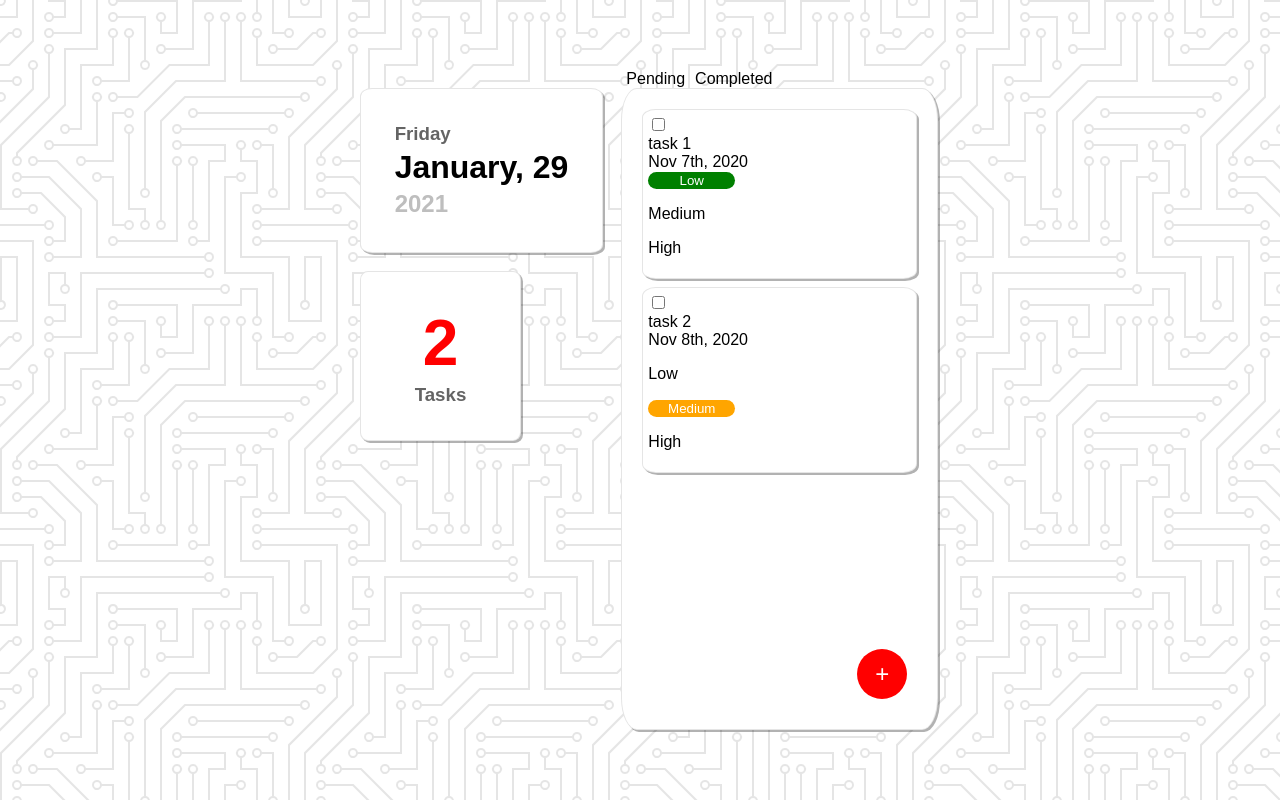
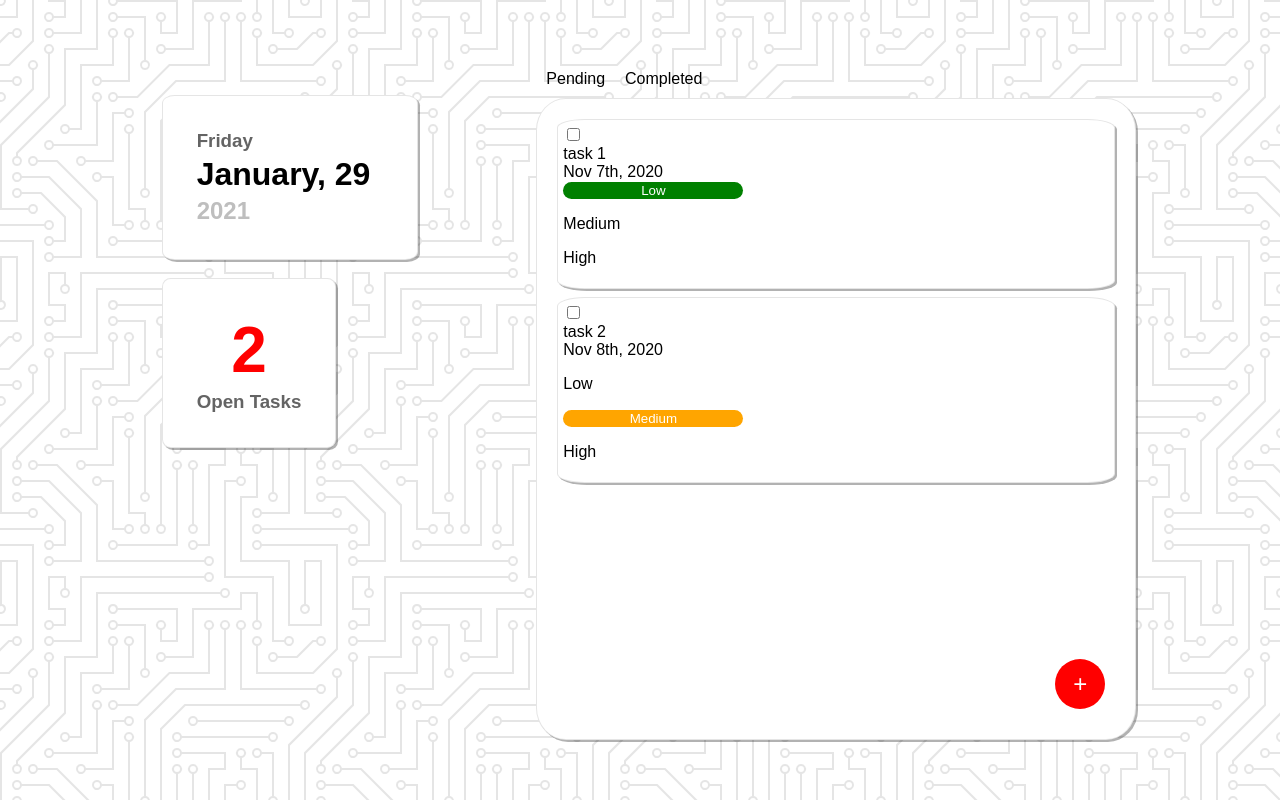
Before and after one commit to ryuuohlee/Creative-Softwares-Challenge, a React (Create React App) app in the folder to-do/: page / in a window 1280 px wide. Built offline with nearby package versions, Linux system fonts and the light colour scheme.

Commit message:
Feature: added media style for Task list

```diff
--- a/to-do/src/components/CurrentDate/CurrentDateStyle.js
+++ b/to-do/src/components/CurrentDate/CurrentDateStyle.js
@@ -2,6 +2,7 @@ import styled from 'styled-components';
 
 export const DateContainer = styled.div`
   margin: 18px;
+  margin-top: 35px;
   background-color: white;
   border: 1px solid rgba(0, 0, 0, 0.1);
   border-radius: 5%;
@@ -15,6 +16,8 @@ export const DateContainer = styled.div`
   display: flex;
   flex-direction: column;
   @media (max-width: 411px) {
+    margin-top: 10px;
+    margin: 10px;
     flex-direction: row;
     padding: 10px;
     justify-content: center;
--- a/to-do/src/components/OpenTasks/OpenTaskStyle.js
+++ b/to-do/src/components/OpenTasks/OpenTaskStyle.js
@@ -33,8 +33,11 @@ export const Tasks = styled.h1`
   font-size: 400%;
   color: red;
   @media (max-width: 411px) {
-    font-size: 180%;
-    padding-right: 5px;
+    font-size: 190%;
+    padding-right: 4px;
+    padding-bottom: -5px;
+    margin-bottom: -5px;
+    padding-top: 5px;
   }
 `;
 
@@ -46,5 +49,7 @@ export const Label = styled.h3`
   vertical-align: baseline;
   @media (max-width: 411px) {
     font-size: 170%;
+    padding-bottom: -5px;
+    padding-top: 5px;
   }
 `;
--- a/to-do/src/components/OpenTasks/OpenTasks.js
+++ b/to-do/src/components/OpenTasks/OpenTasks.js
@@ -10,7 +10,7 @@ const OpenTasks = (props) => {
           <span>{open}</span>
         </Tasks>
         <Label className='label'>
-          <span>Tasks</span>
+          Open Tasks
         </Label>
       </CountContainer>
     );
--- a/to-do/src/components/TaskList/TaskListStyle.js
+++ b/to-do/src/components/TaskList/TaskListStyle.js
@@ -11,6 +11,10 @@ export const ListContainer = styled.div`
   min-width: 275px;
   padding: 1.25rem;
   position: relative;
+  @media (max-width: 411px) {
+    height: 150px;
+    min-height: 550px;
+  }
 `;
 
 export const AddTask = styled.div`
--- a/to-do/src/container/App/App.js
+++ b/to-do/src/container/App/App.js
@@ -2,7 +2,7 @@ import React, { useState, useEffect } from 'react';
 import CurrentDate from '../../components/CurrentDate/CurrentDate.js';
 import OpenTasks from '../../components/OpenTasks/OpenTasks.js';
 import TaskList from '../../components/TaskList/TaskList.js'
-import { AppStyle, Filter } from './AppStyles.js'
+import { AppStyle, ControlContainer, FilterContainer, Filter } from './AppStyles.js'
 
 
 const App = () => {
@@ -31,10 +31,12 @@ const App = () => {
           <CurrentDate date={dateParse} />
           <OpenTasks open={openTasks} />
         </div>
-        <div className="filterControl">
-          <Filter onClick={handleListView} value="Pending">Pending</Filter><Filter onClick={handleListView} value="Pending">Completed</Filter>
-            <TaskList tasks={taskList} view={listView} setTasks={setTasks} />
-        </div>
+        <FilterContainer className="filterControl">
+          <ControlContainer>
+            <Filter onClick={handleListView} value="Pending">Pending</Filter><Filter onClick={handleListView} value="Pending">Completed</Filter>
+          </ControlContainer>
+          <TaskList tasks={taskList} view={listView} setTasks={setTasks} />
+        </FilterContainer>
       </AppStyle>
     );
 }
--- a/to-do/src/container/App/AppStyles.js
+++ b/to-do/src/container/App/AppStyles.js
@@ -8,6 +8,20 @@ export const AppStyle = styled.div`
   }
 `;
 
+export const FilterContainer = styled.div`
+  margin-left: 100px;
+  width: 600px;
+  @media (max-width: 411px) {
+    width: auto;
+    margin-left: 0;
+  }
+`;
+
+export const ControlContainer = styled.div`
+  margin-top: 10px;
+  margin-bottom: 10px;
+`;
+
 export const Filter = styled.span`
-  margin: 5px;
+  margin: 10px;
 `
```
Also changed, not shown: 1 other file (tests, documents, lock files or other folders).
